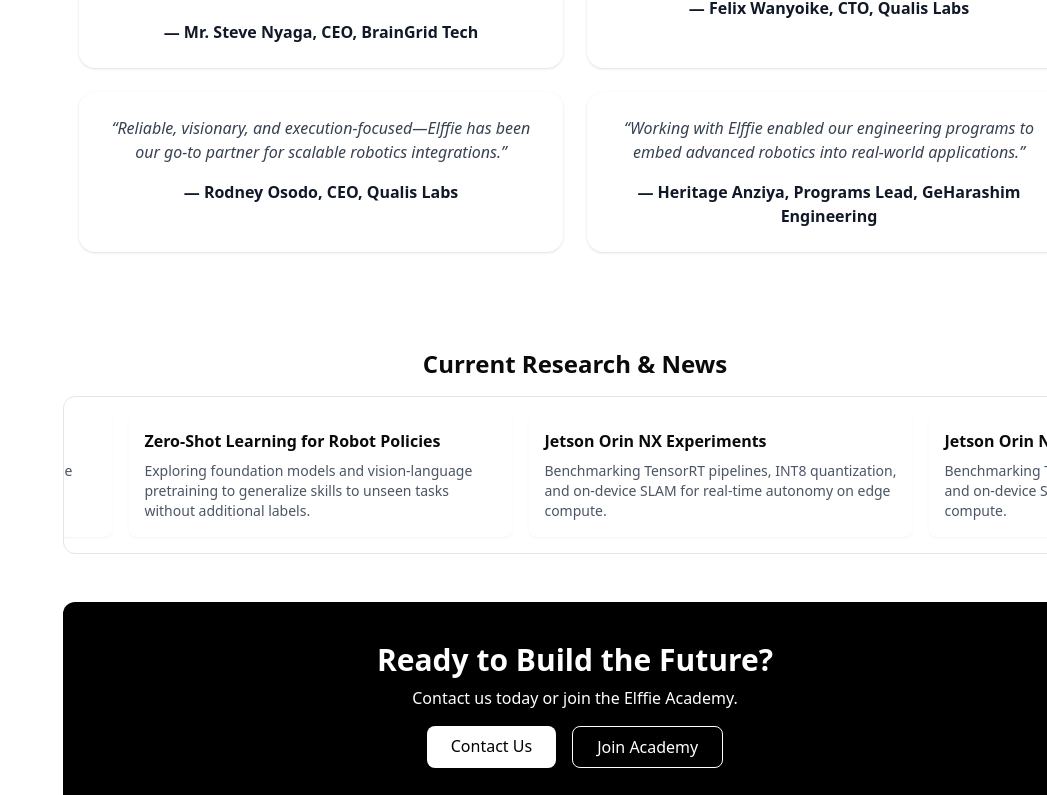
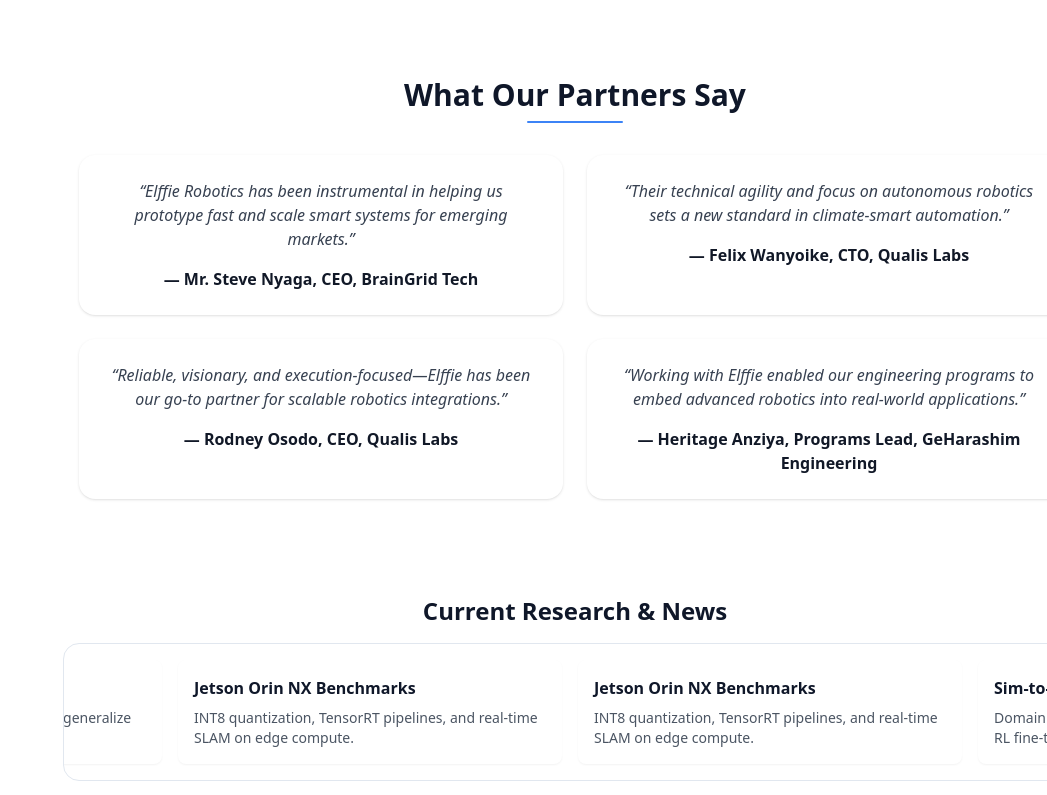
Before and after one commit to WashyKK/ui, a Next.js app: page / in a window 1280 px wide. Shown: the part 1044-1839 px from the top of the page, without its empty margins (233-1280 px from the left). Built offline with nearby package versions, Linux system fonts and the light colour scheme.

Commit message:
improve ux
Signed-off-by: WashingtonKK <washingtonkigan@gmail.com>

```diff
--- a/src/app/globals.css
+++ b/src/app/globals.css
@@ -5,24 +5,24 @@
 @layer base {
   :root {
     --background: 0 0% 100%;
-    --foreground: 0 0% 3.9%;
+    --foreground: 222 47% 11%; /* corporate slate */
     --card: 0 0% 100%;
-    --card-foreground: 0 0% 3.9%;
+    --card-foreground: 222 47% 11%;
     --popover: 0 0% 100%;
-    --popover-foreground: 0 0% 3.9%;
-    --primary: 0 0% 9%;
+    --popover-foreground: 222 47% 11%;
+    --primary: 222 47% 11%; /* deep navy */
     --primary-foreground: 0 0% 98%;
-    --secondary: 0 0% 96.1%;
-    --secondary-foreground: 0 0% 9%;
-    --muted: 0 0% 96.1%;
-    --muted-foreground: 0 0% 45.1%;
-    --accent: 0 0% 96.1%;
-    --accent-foreground: 0 0% 9%;
+    --secondary: 210 20% 97%;
+    --secondary-foreground: 222 47% 11%;
+    --muted: 210 16% 93%;
+    --muted-foreground: 215 16% 35%;
+    --accent: 217 91% 60%; /* brand blue */
+    --accent-foreground: 0 0% 98%;
     --destructive: 0 84.2% 60.2%;
     --destructive-foreground: 0 0% 98%;
-    --border: 0 0% 89.8%;
-    --input: 0 0% 89.8%;
-    --ring: 0 0% 3.9%;
+    --border: 214 32% 91%;
+    --input: 214 32% 91%;
+    --ring: 217 91% 60%;
     --radius: 0.5rem;
     --chart-1: 12 76% 61%;
     --chart-2: 173 58% 39%;
@@ -40,25 +40,25 @@
   }
 
   .dark {
-    --background: 0 0% 3.9%;
-    --foreground: 0 0% 98%;
-    --card: 0 0% 3.9%;
-    --card-foreground: 0 0% 98%;
-    --popover: 0 0% 3.9%;
-    --popover-foreground: 0 0% 98%;
-    --primary: 0 0% 98%;
-    --primary-foreground: 0 0% 9%;
-    --secondary: 0 0% 14.9%;
-    --secondary-foreground: 0 0% 98%;
-    --muted: 0 0% 14.9%;
-    --muted-foreground: 0 0% 63.9%;
-    --accent: 0 0% 14.9%;
-    --accent-foreground: 0 0% 98%;
+    --background: 222 47% 8%;
+    --foreground: 210 40% 98%;
+    --card: 222 47% 10%;
+    --card-foreground: 210 40% 98%;
+    --popover: 222 47% 10%;
+    --popover-foreground: 210 40% 98%;
+    --primary: 217 91% 60%;
+    --primary-foreground: 0 0% 100%;
+    --secondary: 225 14% 17%;
+    --secondary-foreground: 210 40% 98%;
+    --muted: 225 14% 17%;
+    --muted-foreground: 215 16% 75%;
+    --accent: 217 91% 60%;
+    --accent-foreground: 0 0% 100%;
     --destructive: 0 62.8% 30.6%;
     --destructive-foreground: 0 0% 98%;
-    --border: 0 0% 14.9%;
-    --input: 0 0% 14.9%;
-    --ring: 0 0% 83.1%;
+    --border: 220 13% 18%;
+    --input: 220 13% 18%;
+    --ring: 217 91% 60%;
     --chart-1: 220 70% 50%;
     --chart-2: 160 60% 45%;
     --chart-3: 30 80% 55%;
@@ -66,7 +66,7 @@
     --chart-5: 340 75% 55%;
     --sidebar-background: 240 5.9% 10%;
     --sidebar-foreground: 240 4.8% 95.9%;
-    --sidebar-primary: 224.3 76.3% 48%;
+    --sidebar-primary: 217 91% 60%;
     --sidebar-primary-foreground: 0 0% 100%;
     --sidebar-accent: 240 3.7% 15.9%;
     --sidebar-accent-foreground: 240 4.8% 95.9%;
@@ -100,6 +100,10 @@
   animation: marquee-x 40s linear infinite;
 }
 
+.marquee:hover .marquee__track {
+  animation-play-state: paused;
+}
+
 .marquee__item {
   min-width: 320px;
 }
--- a/src/app/page.tsx
+++ b/src/app/page.tsx
@@ -4,13 +4,19 @@
 export default function Home() {
   return (
     <main className="flex min-h-screen flex-col items-center p-6 space-y-12">
-      {/* Header */}
-      <header className="w-full max-w-5xl text-center mt-4">
-        <h1 className="text-4xl font-bold">Welcome to Elffie Robotics</h1>
-        <p className="mt-4 text-lg text-gray-700 dark:text-gray-300">
-          From agile humanoids to rugged autonomous systems—engineered for the future.
-        </p>
-      </header>
+      {/* Hero */}
+      <section className="w-full">
+        <div className="mx-auto max-w-6xl rounded-2xl border bg-gradient-to-b from-white to-gray-50 dark:from-zinc-900 dark:to-zinc-900/40 px-6 py-12 text-center">
+          <p className="text-[11px] uppercase tracking-[0.2em] text-muted-foreground">Enterprise Robotics & AI Systems</p>
+          <h1 className="mt-2 text-4xl md:text-5xl font-semibold tracking-tight">
+            Scalable Autonomy for Real‑World Operations
+          </h1>
+          <p className="mt-4 text-base md:text-lg text-muted-foreground max-w-3xl mx-auto">
+            We design, integrate, and operate robotics platforms for critical environments —
+            from humanoid R&D to industrial automation — with reliability, governance, and safety at the core.
+          </p>
+        </div>
+      </section>
 
       {/* Features Section */}
       <section className="grid gap-10 md:grid-cols-3 text-center">
@@ -29,7 +35,8 @@
 
       {/* Use Cases */}
       <section className="max-w-4xl w-full text-center">
-        <h2 className="text-2xl font-bold mb-4">Applications</h2>
+        <h2 className="text-2xl font-semibold mb-2">Applications</h2>
+        <div className="h-0.5 w-24 bg-accent mx-auto mb-6 rounded-full" />
         <p className="text-gray-600 dark:text-gray-400 mb-6">
           Elffie Robotics technology is trusted across diverse domains.
         </p>
@@ -55,7 +62,8 @@
 
       {/* Testimonials */}
       <section className="max-w-5xl w-full text-center mx-auto px-4 py-12">
-        <h2 className="text-3xl font-bold mb-8">What Our Partners Say</h2>
+        <h2 className="text-3xl font-semibold mb-2">What Our Partners Say</h2>
+        <div className="h-0.5 w-24 bg-accent mx-auto mb-8 rounded-full" />
         <div className="grid grid-cols-1 md:grid-cols-2 gap-6">
           <div className="bg-white dark:bg-gray-800 p-6 rounded-2xl shadow">
             <p className="text-gray-700 dark:text-gray-300 italic">
@@ -95,40 +103,22 @@
       {/* Research & News (moving) */}
       <section className="w-full max-w-5xl">
         <h2 className="text-2xl font-bold mb-4 text-center">Current Research & News</h2>
-        <div className="marquee rounded-xl border bg-white/60 dark:bg-zinc-800/60">
+        <div className="marquee rounded-2xl border bg-white/60 dark:bg-zinc-800/60">
           <div className="marquee__track gap-4 p-4">
             {[
-              {
-                title: "Zero‑Shot Learning for Robot Policies",
-                body:
-                  "Exploring foundation models and vision‑language pretraining to generalize skills to unseen tasks without additional labels.",
-              },
-              {
-                title: "Jetson Orin NX Experiments",
-                body:
-                  "Benchmarking TensorRT pipelines, INT8 quantization, and on‑device SLAM for real‑time autonomy on edge compute.",
-              },
-              {
-                title: "Sim‑to‑Real Transfer",
-                body:
-                  "Domain randomization in Isaac Gym and RL fine‑tuning to bridge the gap from simulation to physical robots.",
-              },
-              {
-                title: "Self‑Supervised Visual Navigation",
-                body:
-                  "Contrastive pretraining and trajectory cloning to enable map‑free navigation in dynamic indoor spaces.",
-              },
-              {
-                title: "Grasping With Few Shots",
-                body:
-                  "Prompted grasp synthesis with geometric priors to handle novel objects using minimal demonstrations.",
-              },
-              {
-                title: "Robotics News",
-                body:
-                  "Weekly: open‑weight VLM updates, improved ORB‑SLAM variants, and embedded CUDA kernels for faster depth fusion.",
-              },
-            ].flatMap((item, i, arr) => [
+              { title: "Zero‑Shot Policy Learning", body: "Foundation models + VLM pretraining to generalize skills without task‑specific labels." },
+              { title: "Jetson Orin NX Benchmarks", body: "INT8 quantization, TensorRT pipelines, and real‑time SLAM on edge compute." },
+              { title: "Sim‑to‑Real Transfer", body: "Domain randomization in Isaac Gym with on‑robot RL fine‑tuning for stability." },
+              { title: "Self‑Supervised Navigation", body: "Contrastive pretraining and trajectory cloning for map‑free navigation indoors." },
+              { title: "GRASP: Few‑Shot Manipulation", body: "Prompted grasp synthesis using geometric priors on novel objects with minimal demos." },
+              { title: "Safety & Compliance", body: "Operational governance with ISO 10218/TS 15066 guidelines and risk assessment playbooks." },
+              { title: "Perception: Multi‑View Fusion", body: "Faster depth fusion and 3D occupancy mapping with CUDA‑accelerated pipelines." },
+              { title: "Planning With LLMs", body: "Task decomposition and tool‑use for embodied agents with structured constraints." },
+              { title: "ROS 2 Stack Updates", body: "Jazzy/Iron upgrades, improved QoS profiles, and deterministic control loops." },
+              { title: "Fleet Ops & MLOps", body: "Over‑the‑air updates, dataset curation, eval gates, and rollback strategies for robots." },
+              { title: "Tactile + Vision", body: "Sensor fusion for robust manipulation under occlusion and variable lighting." },
+              { title: "Warehouse AMRs", body: "Traffic management, mission scheduling, and SLAM robustness in mixed‑traffic aisles." },
+            ].flatMap((item, i) => [
               // Duplicate content for seamless marquee loop
               <div key={`a-${i}`} className="marquee__item">
                 <article className="h-full w-80 md:w-96 rounded-lg p-4 bg-white dark:bg-zinc-900 shadow-sm">
@@ -148,16 +138,12 @@
       </section>
 
       {/* CTA */}
-      <section className="w-full bg-black text-white py-10 text-center rounded-xl">
-        <h2 className="text-3xl font-bold">Ready to Build the Future?</h2>
-        <p className="mt-2">Contact us today or join the Elffie Academy.</p>
-        <div className="mt-4 flex justify-center gap-4">
-          <Link href="#" className="bg-white text-black px-6 py-2 rounded-lg hover:bg-gray-200">
-            Contact Us
-          </Link>
-          <Link href="/academy" className="border border-white px-6 py-2 rounded-lg hover:bg-white hover:text-black transition">
-            Join Academy
-          </Link>
+      <section className="w-full text-center rounded-2xl border bg-white dark:bg-zinc-900 py-10">
+        <h2 className="text-3xl font-semibold">Ready to Build the Future?</h2>
+        <p className="mt-2 text-muted-foreground">Let’s scope your use case and roadmap.</p>
+        <div className="mt-6 flex justify-center gap-4">
+          <Link href="#" className="px-6 py-2 rounded-lg bg-accent text-white hover:opacity-90 transition">Contact Sales</Link>
+          <Link href="/academy" className="px-6 py-2 rounded-lg border border-accent text-accent hover:bg-accent hover:text-white transition">Join Academy</Link>
         </div>
       </section>
 
```
Also changed, not shown: public/ceo.jpg (added).
